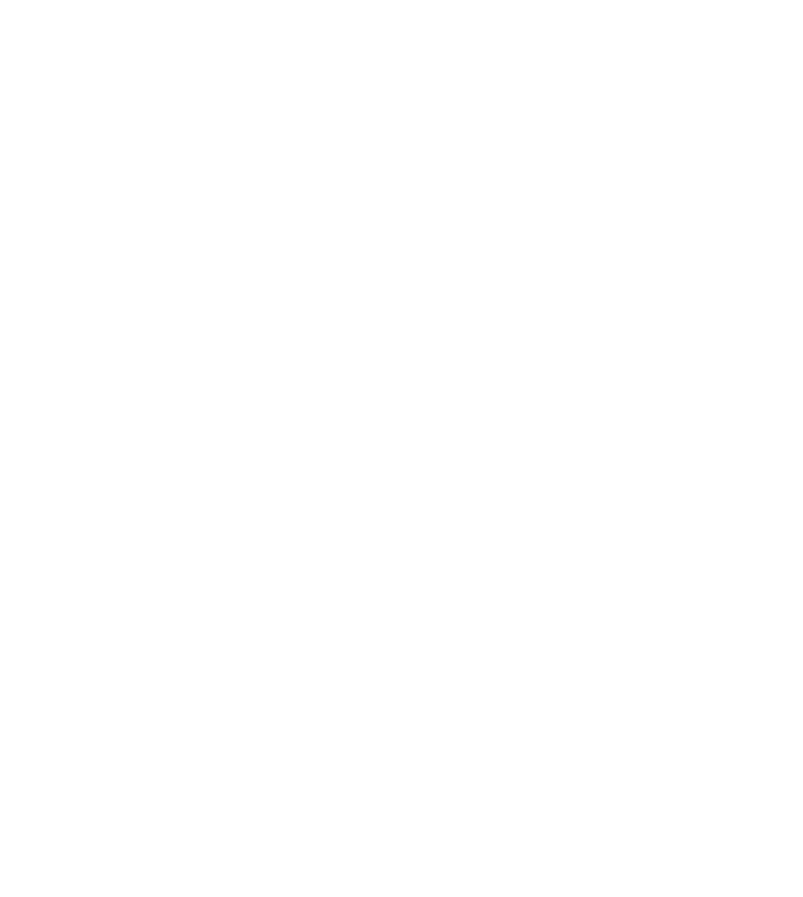
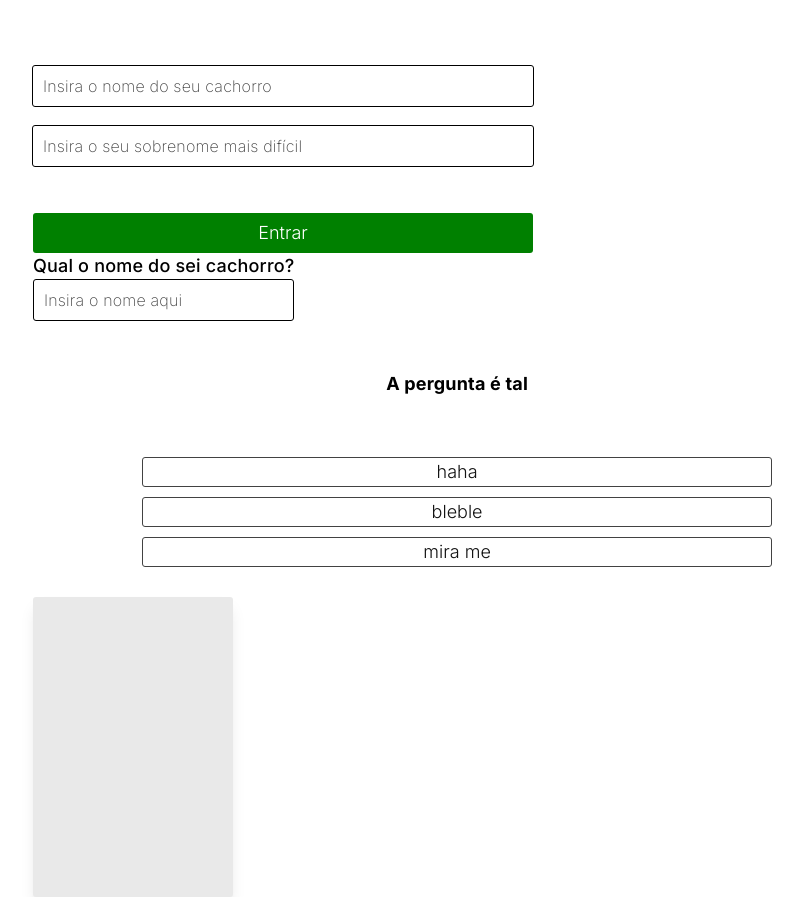
Before and after one commit to becanmc/jojo-birthday, a React (Vite) app in the folder project/: page / in a window 1280 px wide. Shown: the part 570-1467 px from the top of the page, without its empty margins (44-847 px from the left). Before the commit the page ends 800 px from the top, so only its background shows below. Built offline with nearby package versions, Linux system fonts and the light colour scheme.

Commit message:
Card famosos

```diff
--- /dev/null
+++ b/project/data/loginResponse.json
@@ -0,0 +1,4 @@
+{
+    "dog_name": "thor",
+    "sobrenome": "malschitzky"
+}
--- a/project/src/App.tsx
+++ b/project/src/App.tsx
@@ -1,7 +1,8 @@
 import TriviaPage from "./pages/TriviaPage/TriviaPage";
+import TestComponentsPage from "./pages/TestComponents";
 
 function App() {
-	return <TriviaPage />;
+	return <TestComponentsPage />;
 }
 
 export default App;
--- /dev/null
+++ b/project/src/components/molecules/Cards/PeopleCard/PeopleCard.module.css
@@ -0,0 +1,43 @@
+.card{
+    background-color: var(--color-light-gray);
+    border-radius: var(--border-radius);
+    box-shadow: var(--shadow);
+    overflow: hidden;
+
+    width: 200px;
+    height: 300px;
+    display: flex;
+    flex-direction: column;
+    justify-content: center;
+    transform: perspective(900px) rotateY(0deg);
+    transform-style: preserve-3d;
+    transition: transform 600ms ease;
+
+    cursor: pointer;
+}
+
+.card:has(.image){
+    transform: perspective(900px) rotateY(180deg);
+}
+
+.card:has(.image) > *{
+    transform: rotateY(180deg);
+}
+
+.image{
+    width: 100%;
+    height: 280px;
+    object-fit: cover;
+    object-position: center;
+}
+
+.name{
+    width: 100%;
+    background-color: var(--color-white);
+}
+
+@media (prefers-reduced-motion: reduce){
+    .card{
+        transition: none;
+    }
+}
--- /dev/null
+++ b/project/src/components/molecules/Cards/PeopleCard/PeopleCard.tsx
@@ -0,0 +1,32 @@
+import styles from './PeopleCard.module.css';
+import { useState } from "react";
+
+type PeopleCardProps = {
+    img: string,
+    children: React.ReactNode
+}
+
+function PeopleCard({img, children} : PeopleCardProps){
+
+    const [isCliked, click] = useState(false);
+
+    function handleClick(){
+        click(!isCliked)
+    }
+
+    return (
+        <div className={styles.card} onClick={handleClick}>
+            { isCliked? (
+                <>
+                    <img className={styles.image} src={img} alt={`${children} image`}  />
+
+                    <span className={styles.name}> {children} </span>
+                </>
+                ) :
+                <></>
+            }
+        </div>
+    );
+}
+
+export default PeopleCard;
--- a/project/src/pages/TestComponents.tsx
+++ b/project/src/pages/TestComponents.tsx
@@ -8,6 +8,7 @@
 import LoginContainer from "../components/organisms/LoginContainer/LoginContainer";
 import InputWithLabel from "../components/molecules/InputWIthLabel/InputWithLabel";
 import TriviaContainer from "../components/organisms/TriviaContainer/TriviaContainer";
+import PeopleCard from "../components/molecules/Cards/PeopleCard/PeopleCard";
 
 function TestComponentsPage(){
     return(<div>
@@ -28,6 +29,10 @@
         <TriviaContainer answers={[['haha', true],
             ['bleble', false],
             ['mira me', false]]}>A pergunta é tal</TriviaContainer>
+
+        <PeopleCard img="https://encrypted-tbn0.gstatic.com/images?q=tbn:ANd9GcR0KHmu_shLxkxr5p_IZtPSu2XK_fJ-1p6E1XzBQQlM7d_1BNN3gCTZo3-mfzrhRRgSqJQlrPm-ObVGKpKgmENe5eI9rvPzQzNdiho8urA&s=10">
+            Ariana Grand bb
+        </PeopleCard>
     </div>
     );
 }
```
